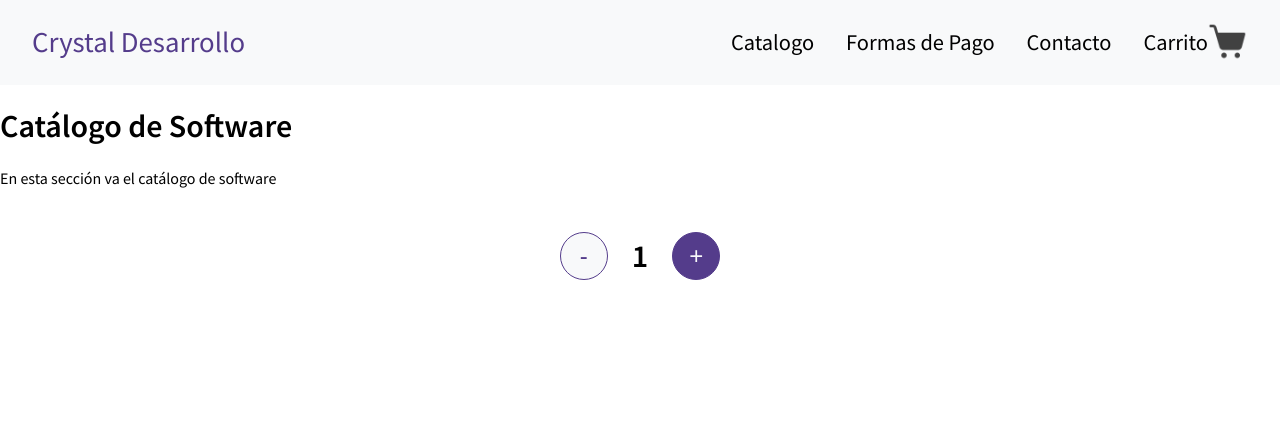
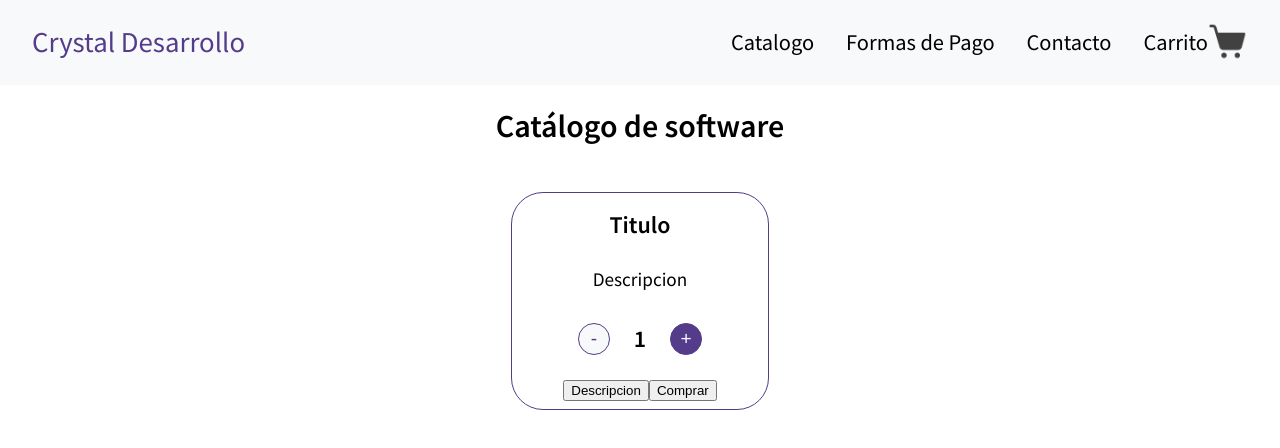
Before and after one commit to FacuMunozLemir/CrystalDesarrolloReact, a React (Create React App) app: page / in a window 1280 px wide. Shown: the top 448 px of the page. Built offline with nearby package versions, Linux system fonts and the light colour scheme; no server answers.

Commit message:
Cuarto commit, componente tarjeta y sus estilos

```diff
--- a/src/App.js
+++ b/src/App.js
@@ -1,6 +1,6 @@
 import "./App.css";
 import NavBar from "./componentes/NavBar/NavBar";
-import Main from "./componentes/Main/Main.js";
+import Main from "./componentes/Main/Main.jsx";
 import Contador from "./componentes/Contador/Contador";
 import { useEffect, useState } from "react";
 
@@ -20,9 +20,7 @@ function App() {
   return (
     <div className="App">
       <NavBar />
-
       <Main />
-      <Contador />
     </div>
   );
 }
--- a/src/componentes/Contador/contador.css
+++ b/src/componentes/Contador/contador.css
@@ -4,14 +4,17 @@
   display: flex;
   justify-content: center;
   align-items: center;
-  font-size: 2rem;
+  font-size: 1.5rem;
   font-weight: bold;
 }
 .contador .btn {
-  width: 3rem;
-  height: 3rem;
-  font-size: 1.5rem;
   margin: 1.5rem;
+  width: 2rem;
+  height: 2rem;
+  display: flex;
+  align-items: center;
+  justify-content: center;
+  font-size: 1.2rem;
   border-radius: 50%;
 }
 
--- a/src/componentes/Main/Main.jsx
+++ b/src/componentes/Main/Main.jsx
@@ -1,7 +1,14 @@
+import "./main.css";
+import Tarjeta from "../Tarjeta/Tarjeta";
+import Contador from "../Contador/Contador";
+
 function Main() {
   return (
-    <main>
-      <h1>Esto es el Main</h1>
+    <main className="main">
+      <h1>Catálogo de software</h1>
+      <section className="main-catalogo">
+        <Tarjeta />
+      </section>
     </main>
   );
 }
--- /dev/null
+++ b/src/componentes/Main/main.css
@@ -0,0 +1,15 @@
+.main {
+  width: 100%;
+  height: auto;
+  display: flex;
+  flex-direction: column;
+  justify-content: center;
+  align-items: center;
+}
+.main-catalogo {
+  width: 100%;
+  height: auto;
+  display: flex;
+  flex-wrap: wrap;
+  justify-content: space-evenly;
+}
--- /dev/null
+++ b/src/componentes/Tarjeta/Tarjeta.jsx
@@ -0,0 +1,39 @@
+import "./tarjeta.css";
+import Contador from "../Contador/Contador";
+import React, { useEffect, useState } from "react";
+function Tarjeta() {
+  let urlRequest = "https://pokeapi.co/api/v2/pokemon/";
+  const [pokeList, setPokeList] = useState();
+  //     [
+  //     { id: 1, name: "Bulbasaur" },
+  //     { id: 2, name: "Ivysaur" },
+  //     { id: 3, name: "Venusaur" },
+  //   ]
+  console.log("pokelist", pokeList);
+  useEffect(() => {
+    fetch(urlRequest)
+      .then((respuesta) => respuesta.json())
+      .then((respuestaJSON) => setPokeList(respuestaJSON.results));
+    //   // .catch((error) =>
+    //   //   console.error("Error obteniendo datos del pokemon", error)
+    //   // );
+  }, []);
+
+  return (
+    // {pokeList.map(
+    //     (pokemon) =>
+
+    // )}
+    <div className="card">
+      <h3 className="titulo">Titulo</h3>
+      <p className="descripcion">Descripcion</p>
+      <Contador />
+      <div className="areaBoton">
+        <button className="btn btn-descripcion">Descripcion</button>
+        <button className="btn btn-comprar">Comprar</button>
+      </div>
+    </div>
+  );
+}
+
+export default Tarjeta;
--- /dev/null
+++ b/src/componentes/Tarjeta/tarjeta.css
@@ -0,0 +1,24 @@
+.card {
+  margin: 1.5rem 0rem;
+  width: 15rem;
+  height: 100%;
+  padding: 0.5rem;
+  display: flex;
+  flex-direction: column;
+  align-items: center;
+  border: 0.07rem solid #543c8b;
+  border-radius: 2rem;
+}
+
+.card .titulo {
+  margin-top: 0.5rem;
+  margin-bottom: 0.5rem;
+  font-size: 1.5rem;
+  font-weight: bold;
+  margin-bottom: 0.5rem;
+}
+
+.card .descripcion {
+  font-size: 1.2rem;
+  margin-bottom: 0.5rem;
+}
```
